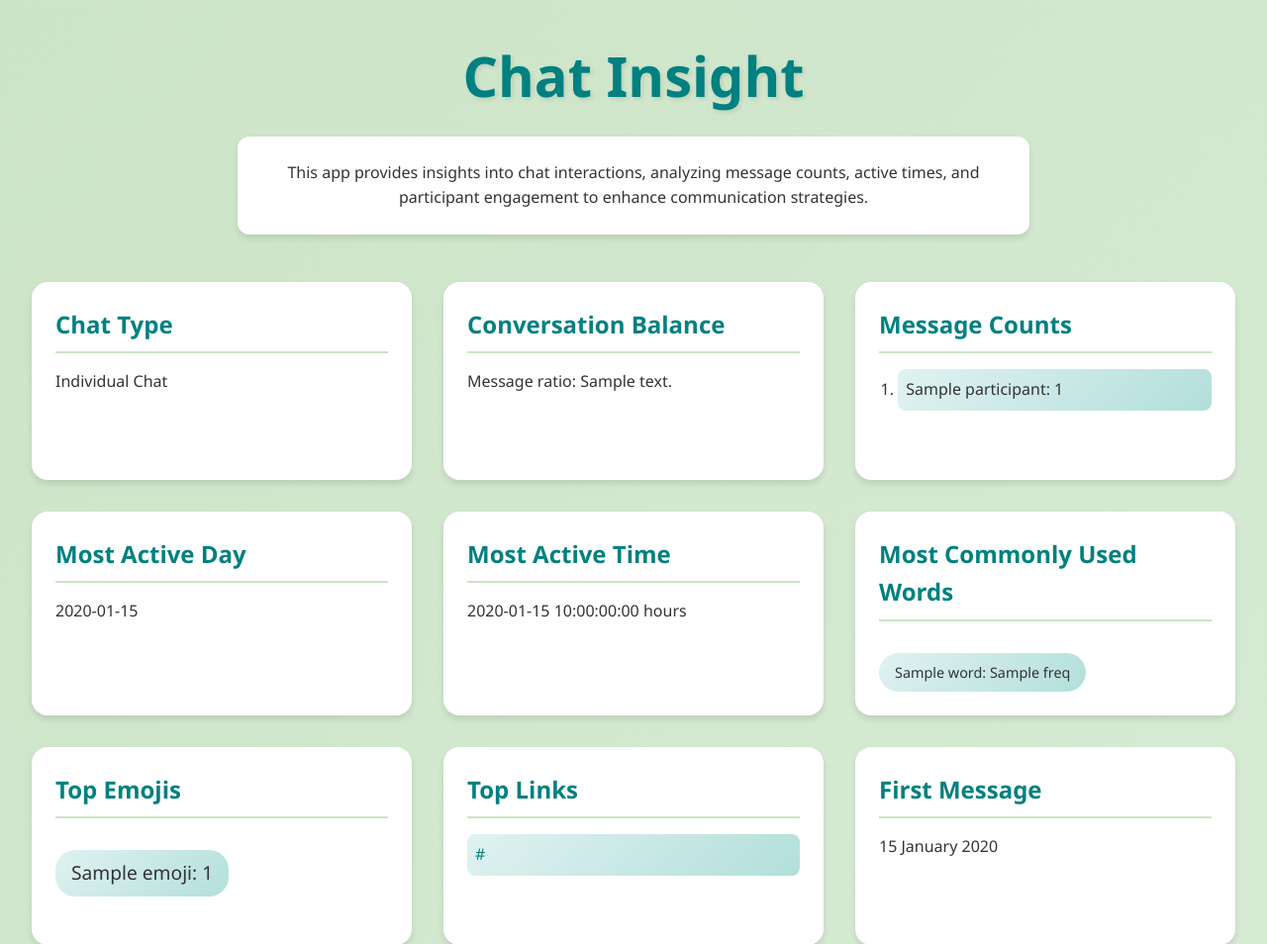
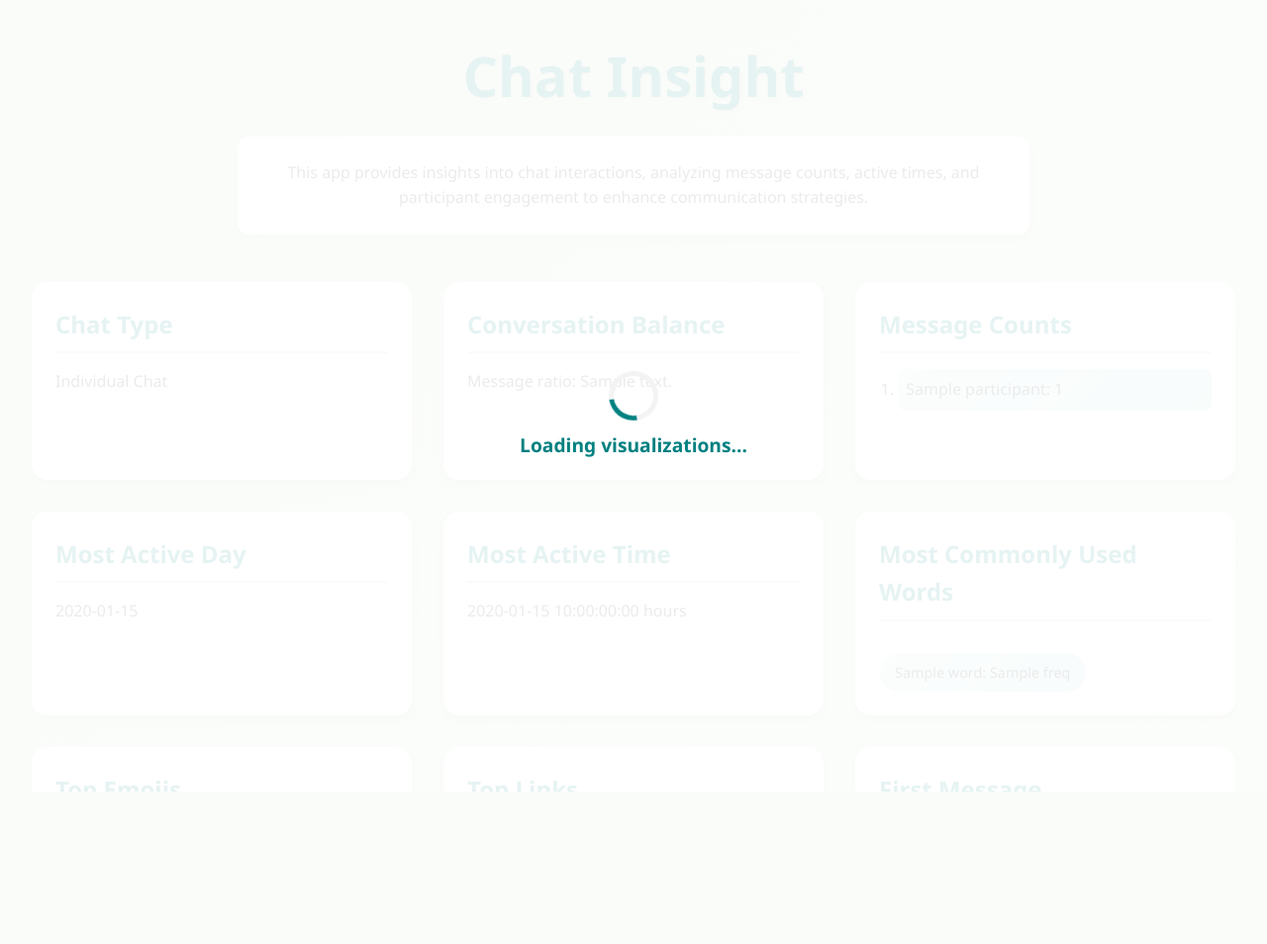
Before and after one commit to xeroxzen/chat-insight, a FastAPI app: template templates/results.html in a window 1280 px wide. Shown: the top 954 px of the page at 99% size. After the commit the page ends 800 px from the top, so only its background shows below. Run offline with FastAPI, Linux system fonts and the light colour scheme; the template is opened without the code that fills it: most values are stand-ins (such as "Sample title", 1, 10 or a date in 2020); parts of the project's set-up code (start-up, migrations or seed data) failed here and were passed over.

Commit message:
feat: Added loading spinner for visualization images in results template

```diff
--- a/templates/results.html
+++ b/templates/results.html
@@ -247,9 +247,54 @@
         height: auto;
         border-radius: 8px;
       }
+
+      /* Spinner Styles */
+      .spinner-container {
+        display: none;
+        position: fixed;
+        top: 0;
+        left: 0;
+        width: 100%;
+        height: 100%;
+        background: rgba(255, 255, 255, 0.9);
+        z-index: 1000;
+        justify-content: center;
+        align-items: center;
+      }
+
+      .spinner {
+        width: 50px;
+        height: 50px;
+        border: 5px solid #f3f3f3;
+        border-top: 5px solid var(--primary-color);
+        border-radius: 50%;
+        animation: spin 1s linear infinite;
+      }
+
+      .spinner-text {
+        position: absolute;
+        margin-top: 100px;
+        color: var(--primary-color);
+        font-size: 1.2em;
+        font-weight: bold;
+      }
+
+      @keyframes spin {
+        0% {
+          transform: rotate(0deg);
+        }
+        100% {
+          transform: rotate(360deg);
+        }
+      }
     </style>
   </head>
   <body>
+    <div class="spinner-container" id="spinnerContainer">
+      <div class="spinner"></div>
+      <div class="spinner-text">Loading visualizations...</div>
+    </div>
+
     <div class="header">
       <h1>Chat Insight</h1>
       <div class="description">
@@ -601,6 +646,41 @@
           gridContainer.appendChild(draggingCard);
         }
       });
+
+      // Image loading spinner
+      const spinnerContainer = document.getElementById("spinnerContainer");
+      const images = document.querySelectorAll(".chart-container img");
+      let loadedImages = 0;
+
+      function showSpinner() {
+        spinnerContainer.style.display = "flex";
+      }
+
+      function hideSpinner() {
+        spinnerContainer.style.display = "none";
+      }
+
+      // Show spinner when page loads
+      showSpinner();
+
+      // Track image loading
+      images.forEach((img) => {
+        if (img.complete) {
+          loadedImages++;
+        } else {
+          img.addEventListener("load", () => {
+            loadedImages++;
+            if (loadedImages === images.length) {
+              hideSpinner();
+            }
+          });
+        }
+      });
+
+      // If all images are already loaded, hide spinner
+      if (loadedImages === images.length) {
+        hideSpinner();
+      }
     </script>
   </body>
 </html>
```
